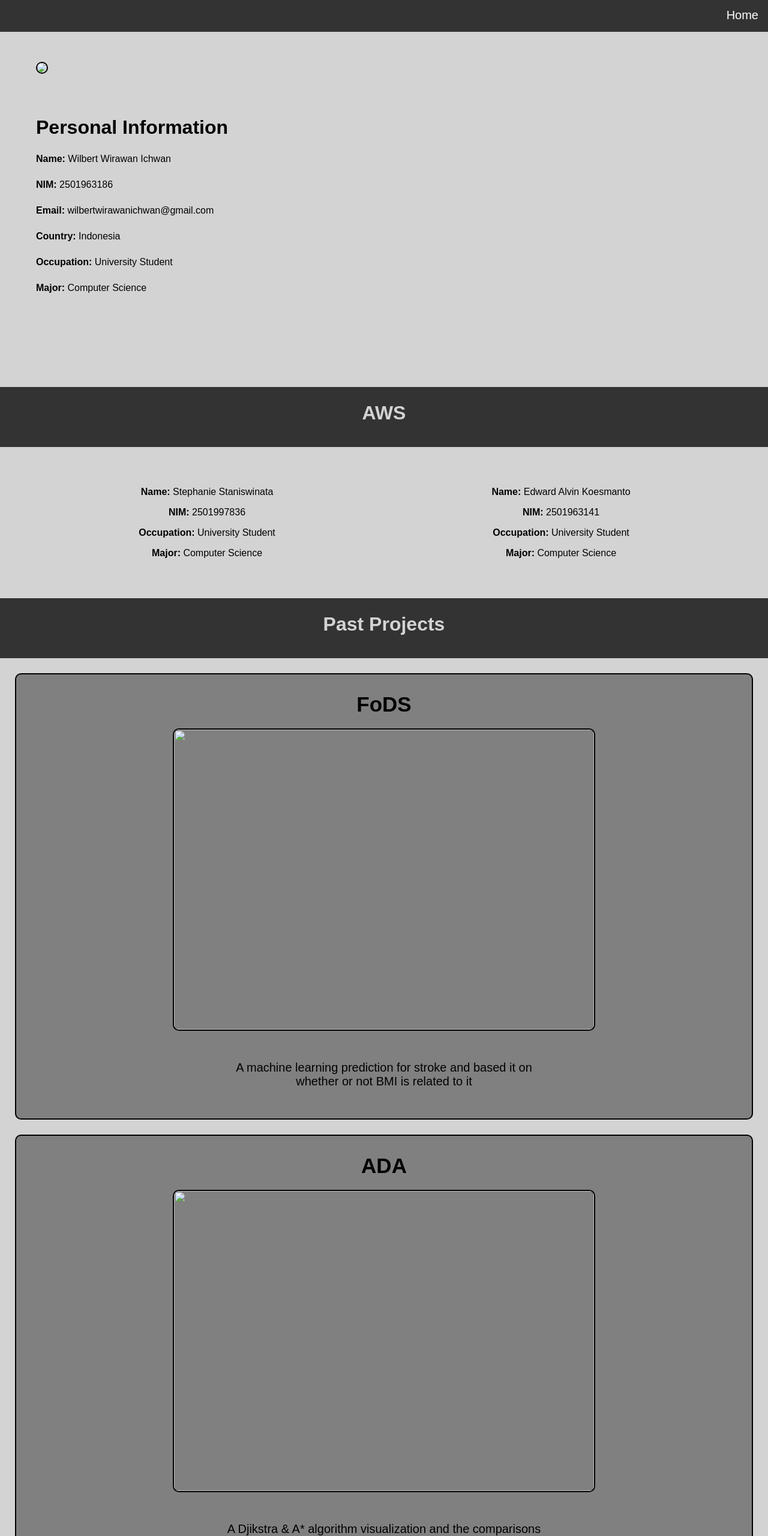
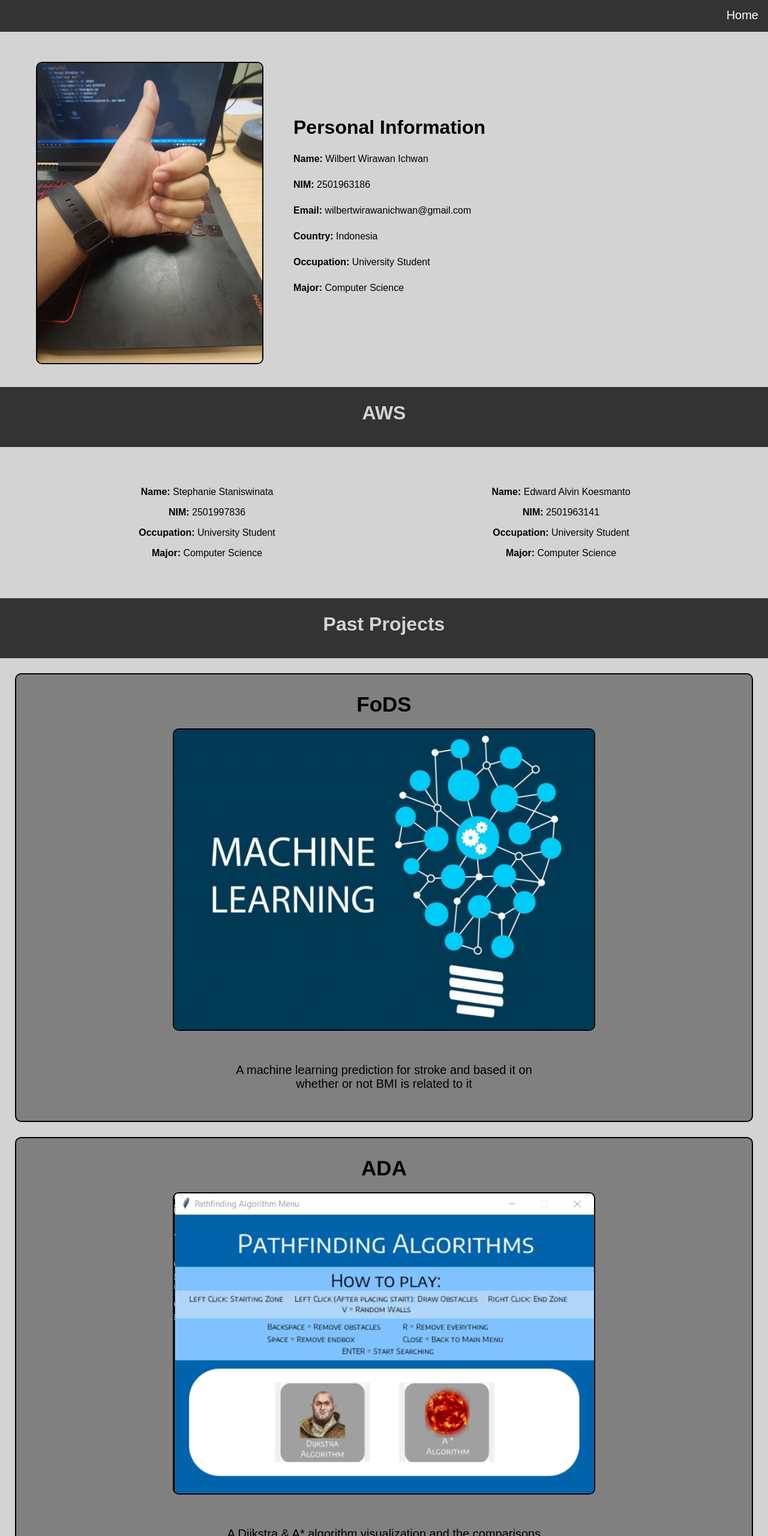
Before and after one commit to Rktify/WebAppDevAssignment1, a plain HTML site: page index.html in a window 1280 px wide. Shown: the top 2560 px of the page at 60% size. Drawn offline with Linux system fonts and the light colour scheme.

Commit message:
Update index.html

```diff
--- a/index.html
+++ b/index.html
@@ -13,7 +13,7 @@
         <a href="index.html"> Home </a>
     </div>
     <div class="profile">
-        <img src="/images/thumb.jpg">
+        <img src="thumb.jpg">
         <h1> Personal Information </h1>
         <p> <b>Name:</b> Wilbert Wirawan Ichwan
         <p> <b>NIM:</b> 2501963186
@@ -48,19 +48,19 @@
     <div class = "Projectlist">
         <div class="type" id="FoDS">
             <div class="head"> FoDS </div>
-            <img src="images/FoDS.png" alt="">
+            <img src="FoDS.png" alt="">
             <div class="content"> <p> A machine learning prediction for stroke and based it on whether or not BMI is related to it </p> </div>
         </div>
         <div class="type" id="ADA">
             <div class="head"> ADA </div>
-            <img src="images/ADA.png">
+            <img src="ADA.png">
             <div class="content">
                 <p>A Djikstra & A* algorithm visualization and the comparisons</p>
             </div>
         </div>
         <div class="type" id="DBMS">
             <div class="head"> DBMS </div>
-            <img src="images/DBMS.png" alt="">
+            <img src="DBMS.png" alt="">
             <div class="content">
                 <p> An event ticketing management system & a feature to buy the tickets as the user </p>
             </div>
```
